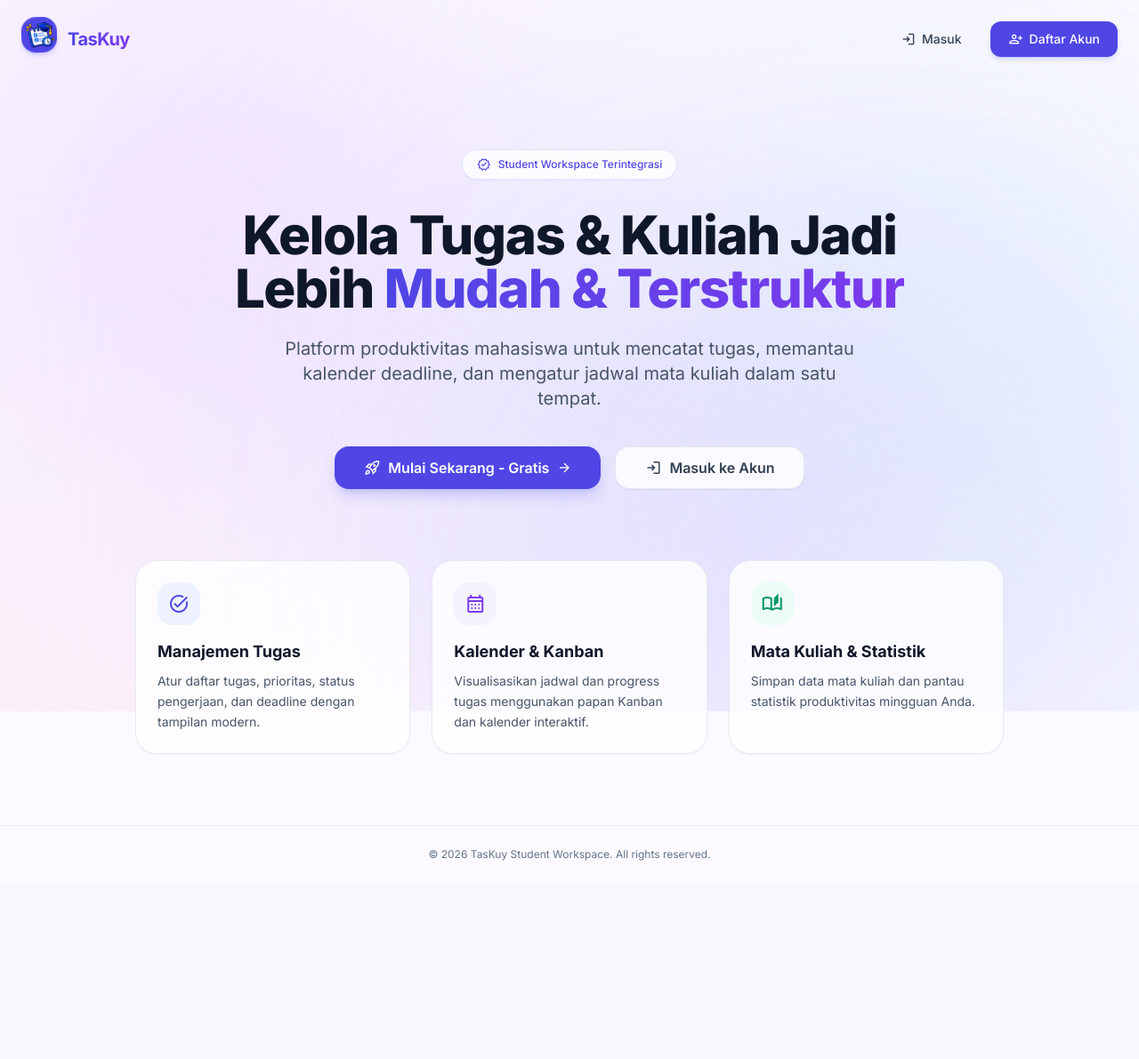
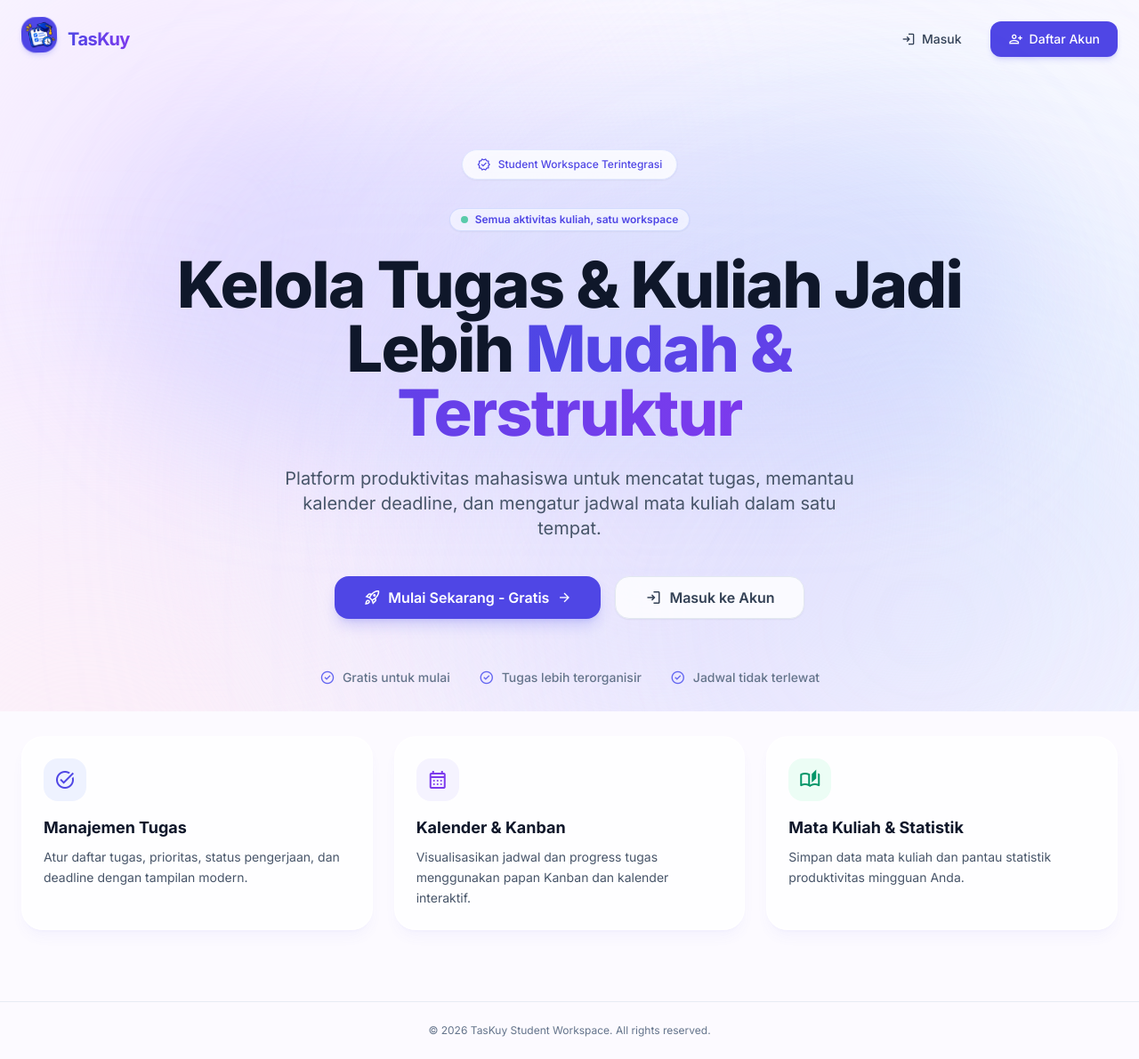
Before and after one commit to Subs-ajah-1924/Kelompok_Sigma, a Laravel app: page / in a window 1280 px wide. Shown: the whole page at 89% size. Before the commit the page ends 968 px from the top, so only its background shows below. Run offline with Laravel 12, Linux system fonts and the light colour scheme; style sheets or scripts are compiled from the project's sources; parts of the project's set-up code (start-up, migrations or seed data) failed here and were passed over.

Commit message:
style: modernize landing page

```diff
--- a/resources/views/welcome.blade.php
+++ b/resources/views/welcome.blade.php
@@ -100,13 +100,18 @@
     </header>
 
     <!-- Main Hero -->
-    <main class="w-full max-w-5xl mx-auto px-6 py-12 md:py-20 flex flex-col items-center text-center my-auto animate-fade-up relative z-10">
+    <main class="w-full max-w-7xl mx-auto px-6 py-12 md:py-20 flex flex-col items-center text-center my-auto animate-fade-up relative z-10">
+        <div class="absolute inset-x-0 top-10 -z-10 mx-auto h-96 max-w-5xl rounded-full bg-indigo-300/20 blur-3xl dark:bg-indigo-700/10"></div>
         <div class="inline-flex items-center gap-2 px-4 py-2 rounded-full bg-white/80 dark:bg-indigo-950/50 backdrop-blur-md text-indigo-600 dark:text-indigo-400 font-medium text-xs mb-8 border border-indigo-100 dark:border-indigo-900/50 shadow-xs transition-transform hover:scale-105 duration-300 cursor-default">
             <span class="material-symbols-outlined text-[16px]">verified</span>
             Student Workspace Terintegrasi
         </div>
 
-        <h1 class="text-4xl md:text-6xl font-extrabold tracking-tight mb-6 max-w-3xl leading-[1.15]">
+        <div class="mb-6 inline-flex items-center gap-2 rounded-full border border-indigo-200/70 bg-white/60 px-3 py-1 text-xs font-semibold text-indigo-600 shadow-sm backdrop-blur dark:border-indigo-800/60 dark:bg-indigo-950/40 dark:text-indigo-300">
+            <span class="h-2 w-2 animate-pulse rounded-full bg-emerald-500"></span>
+            Semua aktivitas kuliah, satu workspace
+        </div>
+        <h1 class="text-4xl md:text-7xl font-extrabold tracking-tight mb-6 max-w-4xl leading-[1.08]">
             Kelola Tugas & Kuliah Jadi Lebih <span class="bg-gradient-to-r from-indigo-600 to-violet-600 bg-clip-text text-transparent">Mudah & Terstruktur</span>
         </h1>
 
@@ -126,9 +131,15 @@
             </a>
         </div>
 
+        <div class="mt-14 flex flex-wrap items-center justify-center gap-x-8 gap-y-3 text-sm font-medium text-slate-500 dark:text-slate-400">
+            <span class="flex items-center gap-2"><span class="material-symbols-outlined text-[18px] text-indigo-500">check_circle</span>Gratis untuk mulai</span>
+            <span class="flex items-center gap-2"><span class="material-symbols-outlined text-[18px] text-indigo-500">check_circle</span>Tugas lebih terorganisir</span>
+            <span class="flex items-center gap-2"><span class="material-symbols-outlined text-[18px] text-indigo-500">check_circle</span>Jadwal tidak terlewat</span>
+        </div>
+
         <!-- Features Grid -->
-        <div class="grid grid-cols-1 md:grid-cols-3 gap-6 mt-20 w-full text-left">
-            <div class="p-6 rounded-3xl bg-white/80 dark:bg-slate-900/80 backdrop-blur-md border border-slate-200/80 dark:border-slate-800 shadow-sm hover:shadow-xl transition-all duration-300 hover:-translate-y-1.5 group">
+        <div class="grid grid-cols-1 md:grid-cols-3 gap-6 mt-14 w-full text-left">
+            <div class="relative overflow-hidden p-6 rounded-3xl bg-white/75 dark:bg-slate-900/75 backdrop-blur-md border border-white/80 dark:border-slate-800 shadow-lg shadow-indigo-500/5 hover:shadow-2xl hover:shadow-indigo-500/15 transition-all duration-300 hover:-translate-y-1.5 group">
                 <div class="w-12 h-12 rounded-2xl bg-indigo-50 dark:bg-indigo-950/60 text-indigo-600 dark:text-indigo-400 flex items-center justify-center mb-4 transition-transform duration-300 group-hover:scale-110">
                     <span class="material-symbols-outlined text-[24px]">task_alt</span>
                 </div>
@@ -138,7 +149,7 @@
                 <p class="text-sm text-slate-600 dark:text-slate-400 leading-relaxed">Atur daftar tugas, prioritas, status pengerjaan, dan deadline dengan tampilan modern.</p>
             </div>
 
-            <div class="p-6 rounded-3xl bg-white/80 dark:bg-slate-900/80 backdrop-blur-md border border-slate-200/80 dark:border-slate-800 shadow-sm hover:shadow-xl transition-all duration-300 hover:-translate-y-1.5 group">
+            <div class="relative overflow-hidden p-6 rounded-3xl bg-white/75 dark:bg-slate-900/75 backdrop-blur-md border border-white/80 dark:border-slate-800 shadow-lg shadow-indigo-500/5 hover:shadow-2xl hover:shadow-indigo-500/15 transition-all duration-300 hover:-translate-y-1.5 group">
                 <div class="w-12 h-12 rounded-2xl bg-violet-50 dark:bg-violet-950/60 text-violet-600 dark:text-violet-400 flex items-center justify-center mb-4 transition-transform duration-300 group-hover:scale-110">
                     <span class="material-symbols-outlined text-[24px]">calendar_month</span>
                 </div>
@@ -148,7 +159,7 @@
                 <p class="text-sm text-slate-600 dark:text-slate-400 leading-relaxed">Visualisasikan jadwal dan progress tugas menggunakan papan Kanban dan kalender interaktif.</p>
             </div>
 
-            <div class="p-6 rounded-3xl bg-white/80 dark:bg-slate-900/80 backdrop-blur-md border border-slate-200/80 dark:border-slate-800 shadow-sm hover:shadow-xl transition-all duration-300 hover:-translate-y-1.5 group">
+            <div class="relative overflow-hidden p-6 rounded-3xl bg-white/75 dark:bg-slate-900/75 backdrop-blur-md border border-white/80 dark:border-slate-800 shadow-lg shadow-indigo-500/5 hover:shadow-2xl hover:shadow-indigo-500/15 transition-all duration-300 hover:-translate-y-1.5 group">
                 <div class="w-12 h-12 rounded-2xl bg-emerald-50 dark:bg-emerald-950/60 text-emerald-600 dark:text-emerald-400 flex items-center justify-center mb-4 transition-transform duration-300 group-hover:scale-110">
                     <span class="material-symbols-outlined text-[24px]">auto_stories</span>
                 </div>
```
